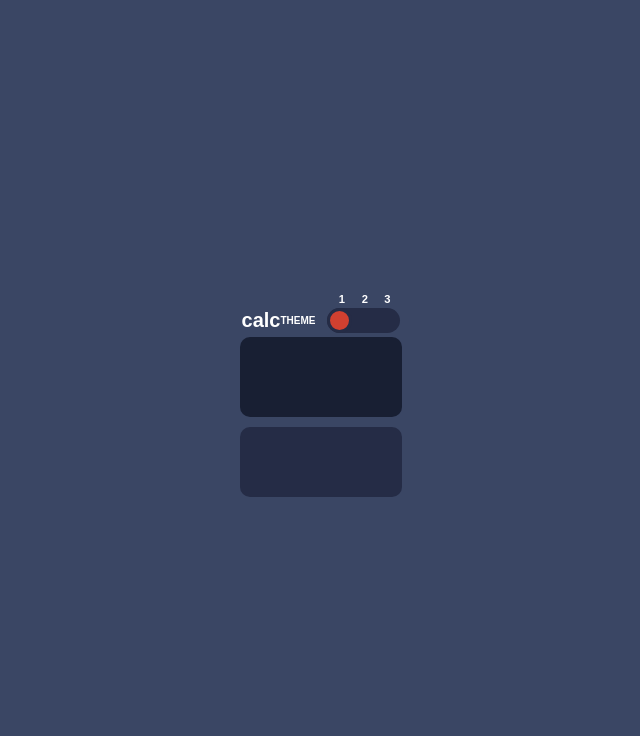
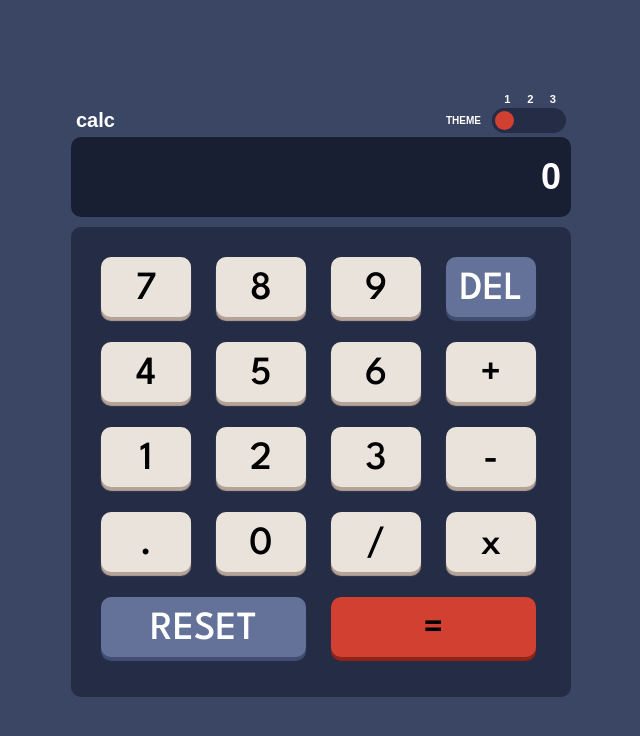
Before and after one commit to MViter/simplecalculator, a website: page index.html in a window 1280 px wide. Shown: the whole page, without its empty margins (319-959 px from the left). Drawn offline with Linux system fonts and the light colour scheme.

Commit message:
Fix responciveness

```diff
--- a/index.html
+++ b/index.html
@@ -33,14 +33,14 @@
           </div>
           </div>
           <div class="screen">
-            <!-- <div class="previous_div">
+            <div class="previous_div">
               <p class="total" id="previous" data-value="0"></p>
               <span id="operation"></span>
             </div>
-            <p class="result-text" id="result" data-value="0">0</p> -->
+            <p class="result-text" id="result" data-value="0">0</p>
           </div>
           <div class="buttons">
-            <!-- <button class="number" data-value="7">7</button>
+            <button class="number" data-value="7">7</button>
             <button class="number" data-value="8">8</button>
             <button class="number" data-value="9">9</button>
             <button class="light-button" id="delete">DEL</button>
@@ -57,7 +57,7 @@
             <button class="operators" data-value="/">/</button>
             <button class="operators" data-value="x">x</button>
             <button class="light-button wide-button" id="reset">RESET</button>
-            <button class="bright-button wide-button" id="equal">=</button> -->
+            <button class="bright-button wide-button" id="equal">=</button>
           </div>
         </div>
       </div>
--- a/style.css
+++ b/style.css
@@ -136,7 +136,7 @@ body {
   display: flex;
   justify-content: space-between;
   margin: 0 auto;
-  padding: 0 2px;
+  padding: 0 5px;
 }
 
 .calculator-theme {
@@ -333,10 +333,19 @@ i {
   align-items: center;
 }
 
+.result-text {
+  position: relative;
+  margin: 10px;
+  word-wrap: break-word;
+  word-break: break-all;
+  color: white;
+  font-size: 36px;
+  font-family: var(--ff-base);
+}
+
 .screen {
-  /* width: var(--main-width); */
   max-width: var(--main-width);
-  /* min-width: var(--min-width); */
+  width: 90vw;
   height: 80px;
   background-color: var(--screenbg);
   color: white;
@@ -351,18 +360,9 @@ i {
   align-items: center;
 }
 
-.result-text {
-  position: relative;
-  margin: 10px;
-  word-wrap: break-word;
-  word-break: break-all;
-  color: white;
-  font-size: 36px;
-  font-family: var(--ff-base);
-}
-
 .buttons {
   max-width: var(--main-width);
+  width: 90vw;
   height: 100%;
   background-color: var(--screen-color);
   border-radius: 10px;
@@ -379,7 +379,7 @@ button {
   border-radius: 10px;
   border: none;
   font-family: "League Spartan", sans-serif;
-  font-size: 40px;
+  font-size: 28px;
   display: flex;
   align-items: center;
   justify-content: center;
@@ -416,14 +416,17 @@ button {
 
   .calculator-body {
     width: 100%;
-  }
+  } */
 
   .screen {
-    width: 100px;
+   width: var(--main-width);
   }
   .buttons {
-    width: fit-content;
-  } */
+    width: var(--main-width);
+  }
+  button {
+    font-size: 40px;
+  }
   /* .screen-buttons-container {
     display: flex;
     flex-direction: column;
```
